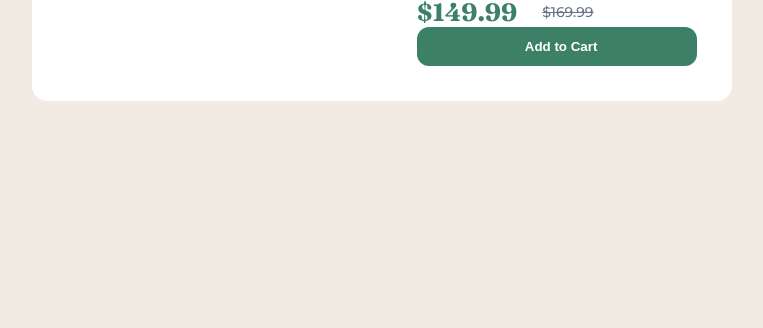
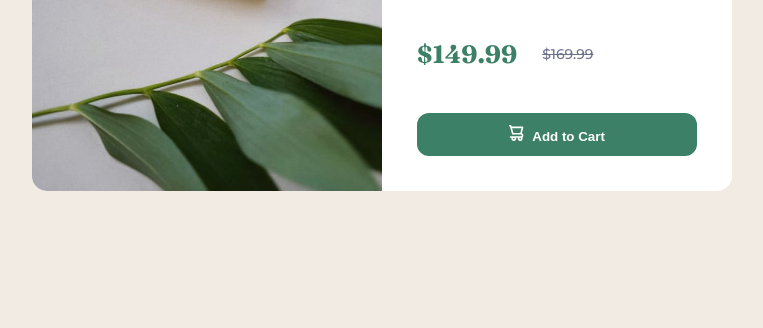
Before and after one commit to moneambenbelgacem/Product-preview-card-component, a plain HTML site: page index.html in a window 1280 px wide. Shown: the part 472-800 px from the top of the page, without its empty margins (258-1021 px from the left). Drawn offline with Linux system fonts and the light colour scheme; the site is published under a folder, as on GitHub Pages, so addresses that start at the root find nothing.

Commit message:
my_challenge_front_end_mentor.

```diff
--- a/index.html
+++ b/index.html
@@ -19,7 +19,7 @@
     <div class="container">
       <div class="grid">
         <div class="img">
-          <img src="/images/image-product-desktop.jpg" alt="" />
+          <img src="images/image-product-desktop.jpg" alt="" />
         </div>
         <div class="card-content">
           <h6 class="prod-cat">Perfume</h6>
@@ -33,7 +33,7 @@
             <p class="old-price">$169.99</p>
           </div>
           <button class="cta">
-            <img src="/images/icon-cart.svg" alt="" />
+            <img src="images/icon-cart.svg" alt="" />
             Add to Cart
           </button>
         </div>
```
